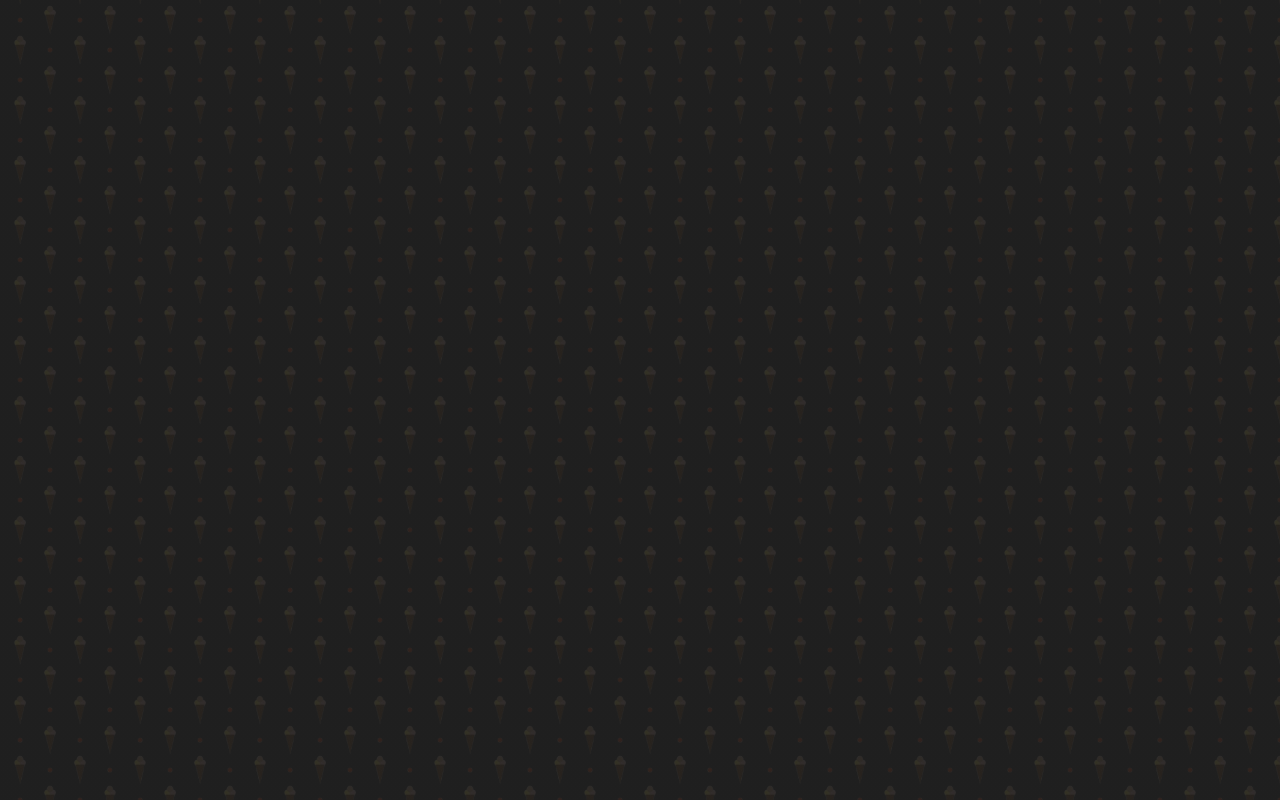
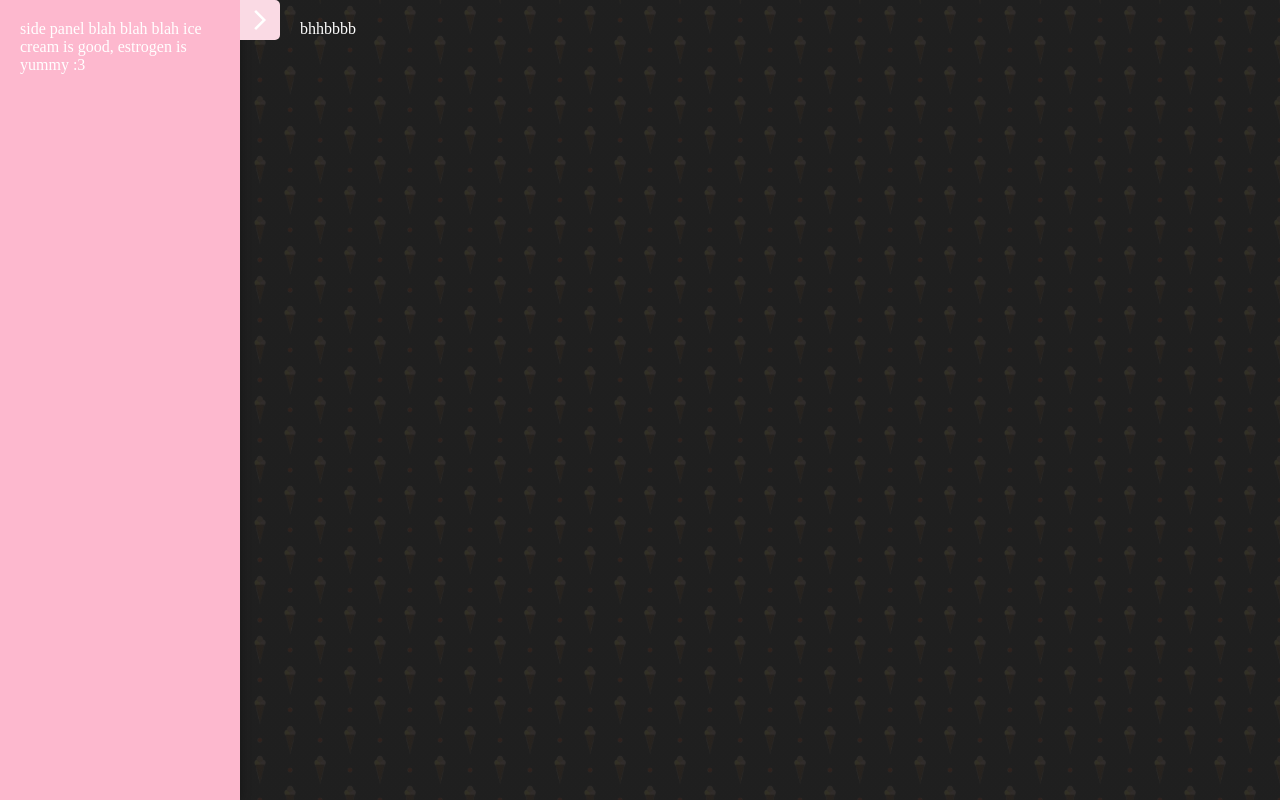
Before and after one commit to AuroraFreire/Toppings, a plain HTML site: page index.html in a window 1280 px wide. Drawn offline with nearby package versions, Linux system fonts and the light colour scheme.

Commit message:
started doing side panel but gotta go eep :<

```diff
--- a/index.html
+++ b/index.html
@@ -6,10 +6,24 @@
     <meta charset="UTF-8">
     <meta name="viewport" content="width=device-width, initial-scale=1.0">
     <link rel="stylesheet" href="style.css">
+    <link rel="stylesheet"
+        href="https://fonts.googleapis.com/css2?family=Material+Symbols+Outlined:opsz,wght,FILL,GRAD@20..48,100..700,0..1,-50..200" />
 </head>
 
 <body>
     <canvas id="grid"></canvas>
+    <div class="wrapper">
+        <div class="side-panel">
+            side panel blah blah blah ice cream is good, estrogen is yummy :3
+        </div>
+        <button class="toggle" type="button">
+            <span class="material-symbols-outlined sp-icon-close">arrow_back_ios_new</span>
+            <span class="material-symbols-outlined sp-icon-open">arrow_forward_ios</span>
+        </button>
+        <div class="main">
+            bhhbbbb
+        </div>
+    </div>
 
     <script src="script.js"></script>
 </body>
--- a/style.css
+++ b/style.css
@@ -18,10 +18,58 @@
 
 canvas {
     display: block;
+    position: fixed;
+    top: 0;
+    left: 0;
     width: 100%;
     height: 100%;
-    position: relative;
-    z-index: 10;
+    z-index: 1;
+    pointer-events: none;
+}
+
+.wrapper {
+    z-index: 2;
+    color: white;
+    display: flex;
+    height: 100vh;
+}
+
+.main {
+    flex-grow: 1;
+    padding: 20px;
+}
+
+.toggle {
+    width: 40px;
+    height: 40px;
+    flex-shrink: 0;
+    display: grid;
+    place-items: center;
+    color: white;
+    background: #fadae4;
+    border: none;
+    border-radius: 0 5px 5px 0;
+}
+
+.toggle:hover {
+    background-color: #fdb8ce;
+}
+
+.sp-icon-close {
+    display: none !important;
+}
+
+.side-panel {
+    width: 200px;
+    flex-shrink: 0;
+    padding: 20px;
+    color: white;
+    background: #fadae4;
+    box-shadow: 0 0 10px rgba(0, 0, 0, 0.35);
+}
+
+.side-panel:hover {
+    background: #fdb8ce;
 }
 
 @keyframes movingBg {
```
